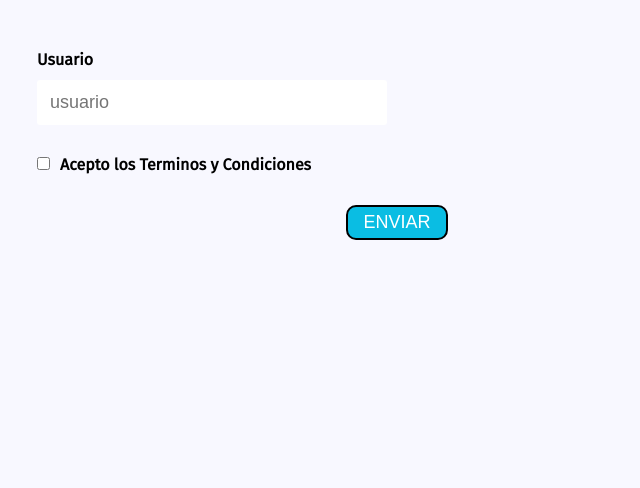
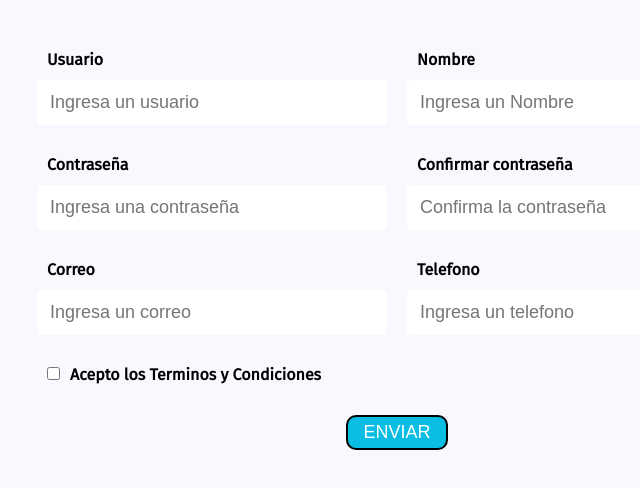
Before and after one commit to JoalbertMilano/recaptcha-v3-react, a React (Create React App) app: page / in a window 1280 px wide. Shown: the top 488 px of the page, without its empty margins (243-883 px from the left). Built offline with nearby package versions, Linux system fonts and the light colour scheme.

Commit message:
Validating form

```diff
--- a/src/App.js
+++ b/src/App.js
@@ -1,33 +1,155 @@
 import React , { useState } from 'react'
-import {Form, Label, InputGroup, Input, ValideIcon, ErrorMessage, TermsContainer, ErrorInput, SuccessMessage, ButtonContainer,  Button} from './elements/Form'
+import {Form, Label, ErrorMessage, TermsContainer, SuccessMessage, ButtonContainer,  Button} from './elements/Form'
 import { FontAwesomeIcon } from '@fortawesome/react-fontawesome'
-import { faCheckCircle, faTimesCircle, faExclamationTriangle } from '@fortawesome/free-solid-svg-icons'
+import { faExclamationTriangle } from '@fortawesome/free-solid-svg-icons'
+import InputComponent from './components/Input'
 
 const App = () => {
 
+    const [user, setUser] = useState({campo: '', valido: null})
+    const [name, setName] = useState({campo: '', valido: null})
+    const [password, setPassword] = useState({campo: '', valido: null})
+    const [confirmedPassword, setConfirmedPassword] = useState({campo: '', valido: null})
+    const [email, setEmail] = useState({campo: '', valido: null})
+    const [phone, setPhone] = useState({campo: '', valido: null})
+    const [terms, setTerms] = useState(false)
+    const [validForm, setValidForm] = useState(null)
+
+    const expressions = {
+        user: /^[a-zA-Z0-9_-]{4,16}$/, // Letras, numeros, guion y guion_bajo
+        name: /^[a-zA-ZÀ-ÿ\s]{1,40}$/, // Letras y espacios, pueden llevar acentos.
+        password: /^.{4,12}$/, // 4 a 12 digitos.
+        email: /^[a-zA-Z0-9_.+-]+@[a-zA-Z0-9-]+\.[a-zA-Z0-9-.]+$/,
+        phone: /^\d{7,14}$/ // 7 a 14 numeros.
+    }
+
+    const validateConfirmedPassword = () =>{
+        if(password.campo.length > 0){
+            if(password.campo !== confirmedPassword.campo){
+                setConfirmedPassword((prevState) =>{
+                    return {...prevState, valido: 'false'}
+                })
+            }
+            else{
+                setConfirmedPassword((prevState) =>{
+                    return {...prevState, valido: 'true'}
+                })
+            }
+        }
+    }
+
+    const onChangeTerminos = (e) => {
+        setTerms(e.target.checked)
+    }
+
+    const onSubmit = (e) => {
+        e.preventDefault()
+
+        if(
+            user.valido === 'true' &&
+            name.valido === 'true' &&
+            password.valido === 'true' &&
+            confirmedPassword.valido === 'true' &&
+            email.valido === 'true' &&
+            phone.valido === 'true' &&
+            terms
+        ){
+            setValidForm(true)
+            setUser({campo: '', valido: null})
+            setName({campo: '', valido: null})
+            setPassword({campo: '', valido: null})
+            setConfirmedPassword({campo: '', valido: null})
+            setEmail({campo: '', valido: null})
+            setPhone({campo: '', valido: null})
+            setTerms(false)
+        }
+        else{
+            setValidForm(false)
+        }
+    }
+
   return (
     <main className="app">
-        <Form>
-            <div>
-                <Label htmlFor="">Usuario</Label>
-                <InputGroup>
-                    <Input type="text" placeholder="usuario"/>
-                    <ValideIcon icon={faCheckCircle}/>
-                </InputGroup>
-                <ErrorInput>Texto de ejemplo</ErrorInput>
-            </div>
+        <Form action="" onSubmit={onSubmit}>
+            <InputComponent
+                state={user}
+                setState={setUser}
+                type="text"
+                label="Usuario"
+                placeholder="Ingresa un usuario"
+                name="usuario"
+                errorInputMessage="El usuario tiene que ser de 4 a 16 digitos y solo puede contener numeros, letras y guion bajo."
+                regularExpression={expressions.user}
+            />
+            <InputComponent
+                state={name}
+                setState={setName}
+                type="text"
+                label="Nombre"
+                placeholder="Ingresa un Nombre"
+                name="nombre"
+                errorInputMessage="El nombre solo puede contener letras y espacios."
+                regularExpression={expressions.name}
+            />
+            <InputComponent
+                state={password}
+                setState={setPassword}
+                type="password"
+                label="Contraseña"
+                placeholder="Ingresa una contraseña"
+                name="password"
+                errorInputMessage="La contraseña tiene que ser de 4 a 12 digitos."
+                regularExpression={expressions.password}
+            />
+            <InputComponent
+                state={confirmedPassword}
+                setState={setConfirmedPassword}
+                type="password"
+                label="Confirmar contraseña"
+                placeholder="Confirma la contraseña"
+                name="confirmedPassword"
+                errorInputMessage="Ambas contraseñas deben ser iguales."
+                funcion={validateConfirmedPassword}
+            />
+            <InputComponent
+                state={email}
+                setState={setEmail}
+                type="email"
+                label="Correo"
+                placeholder="Ingresa un correo"
+                name="email"
+                errorInputMessage="El correo solo puede contener letras, numeros, puntos, guiones y guion bajo."
+                regularExpression={expressions.email}
+            />
+            <InputComponent
+                state={phone}
+                setState={setPhone}
+                type="text"
+                label="Telefono"
+                placeholder="Ingresa un telefono"
+                name="phone"
+                errorInputMessage="El telefono solo puede contener numerosm un minimo de 7 digitos y un maximo de 14 digitos."
+                regularExpression={expressions.phone}
+            />
+
             <TermsContainer>
                 <Label>
-                    <input type="checkbox" name="terms" id="terms" />
+                    <input
+                        type="checkbox"
+                        name="terms"
+                        id="terms"
+                        checked={terms}
+                        onChange={onChangeTerminos}
+                    />
                     Acepto los Terminos y Condiciones
                 </Label>
             </TermsContainer>
-            {false && <ErrorMessage>
+            {validForm === false && <ErrorMessage>
                 <p><FontAwesomeIcon icon={faExclamationTriangle} /><b>Error:</b> Por favor rellena el formulario correctamente</p>
             </ErrorMessage>}
             <ButtonContainer>
                 <Button type="submit">Enviar</Button>
-                <SuccessMessage>El formulario se envio correctamente</SuccessMessage>
+                {validForm === true && <SuccessMessage>El formulario se envio correctamente</SuccessMessage>}
             </ButtonContainer>
         </Form>
     </main>
--- /dev/null
+++ b/src/components/Input.js
@@ -0,0 +1,49 @@
+import React from 'react'
+import { Label, InputGroup, Input, ValideIcon, ErrorInput } from '../elements/Form'
+import { faCheckCircle, faTimesCircle } from '@fortawesome/free-solid-svg-icons'
+
+const InputComponent = ({state, setState, type, label, placeholder, name, errorInputMessage, regularExpression, funcion }) =>{
+
+    const onChange = (e) =>{
+        setState({...state, campo: e.target.value})
+    }
+
+    const validate = () =>{
+        if(regularExpression){
+            if(regularExpression.test(state.campo)){
+                setState({...state, valido: 'true'})
+            }
+            else{
+                setState({...state, valido: 'false'})
+            }
+        }
+        if(funcion){
+            funcion();
+        }
+    }
+
+    return(
+        <div>
+            <Label htmlFor={name} valid={state.valido}>{label}</Label>
+            <InputGroup>
+                <Input
+                    type={type}
+                    placeholder={placeholder}
+                    id={name}
+                    value={state.campo}
+                    onChange={onChange}
+                    onKeyUp={validate}
+                    onBlur={validate}
+                    valid={state.valido}
+                />
+                <ValideIcon
+                    icon={state.valido === 'true' ? faCheckCircle : faTimesCircle}
+                    valid={state.valido}
+                />
+            </InputGroup>
+            <ErrorInput valid={state.valido}>{errorInputMessage}</ErrorInput>
+        </div>
+    )
+}
+
+export default InputComponent
--- a/src/elements/Form.js
+++ b/src/elements/Form.js
@@ -1,4 +1,4 @@
-import styled from "styled-components"
+import styled, { css } from "styled-components"
 import { FontAwesomeIcon } from '@fortawesome/react-fontawesome'
 
 const colors = {
@@ -11,18 +11,19 @@ const Form = styled.form`
     display: grid;
     grid-template-columns: 1fr 1fr;
     gap: 20px;
-
-    @media (max-width: 800px){
-        gird-template-columns: 1fr;
-    }
 `
 
 const Label = styled.label`
     display: block;
     font-weight: 700;
+    margin-left: 10px;
     padding: 10px 0;
     min-height: 40px;
     cursor: pointer;
+
+    ${props => props.valid === 'false' && css`
+        color: ${colors.error};
+    `}
 `
 
 const InputGroup = styled.div`
@@ -49,6 +50,14 @@ const Input = styled.input`
         outline: none;
         box-shadow: 3px 0 30px rgba(163,163,163,0.4);
     }
+
+    ${props => props.valid === 'true' && css`
+        border: solid 3px transparent;
+    `}
+
+    ${props => props.valid === 'false' && css`
+        border: solid 3px ${colors.error} !important;
+    `}
 `
 const ValideIcon = styled(FontAwesomeIcon)`
     position: absolute;
@@ -56,6 +65,16 @@ const ValideIcon = styled(FontAwesomeIcon)`
     font-size: 16px;
     opacity: 0;
     z-index: 20px;
+
+    ${props => props.valid === 'true' && css`
+        opacity: 1;
+        color: ${colors.success};
+    `}
+
+    ${props => props.valid === 'false' && css`
+        opacity: 1;
+        color: ${colors.error};
+    `}
 `
 
 const ErrorInput = styled.p`
@@ -63,6 +82,14 @@ const ErrorInput = styled.p`
     font-size: 12px;
     color: ${colors.error};
     display: none;
+
+    ${props => props.valid === 'true' && css`
+        display: none;
+    `}
+
+    ${props => props.valid === 'false' && css`
+        display: block;
+    `}
 `;
 
 const TermsContainer = styled.div`
@@ -84,7 +111,6 @@ const ErrorMessage = styled.div`
 const SuccessMessage = styled.p`
     font-size: 14px;
     color: ${colors.success};
-    display: none;
 `
 
 const ButtonContainer = styled.div`
```
